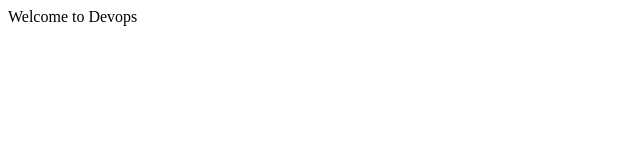
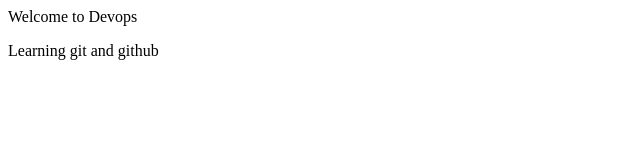
Before and after one commit to jithins2901-beep/Git-Experiment-1, a plain HTML site: page index.html in a window 1280 px wide. Shown: the whole page, without its empty margins (0-640 px from the left). Drawn offline with Linux system fonts and the light colour scheme.

Commit message:
Updated content

```diff
--- a/index.html
+++ b/index.html
@@ -1 +1,2 @@
 Welcome to Devops
+<p>Learning git and github</p>
```
